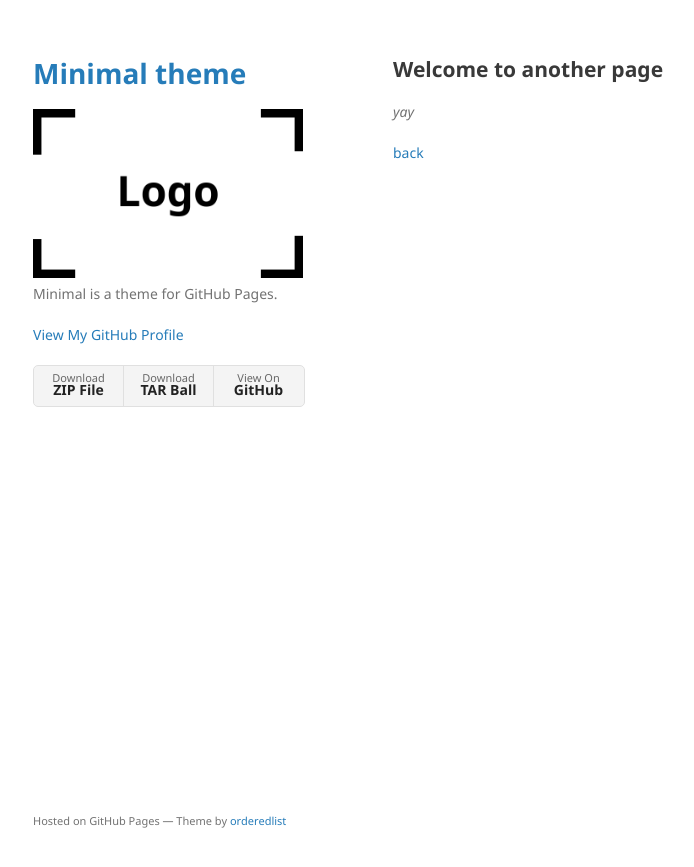
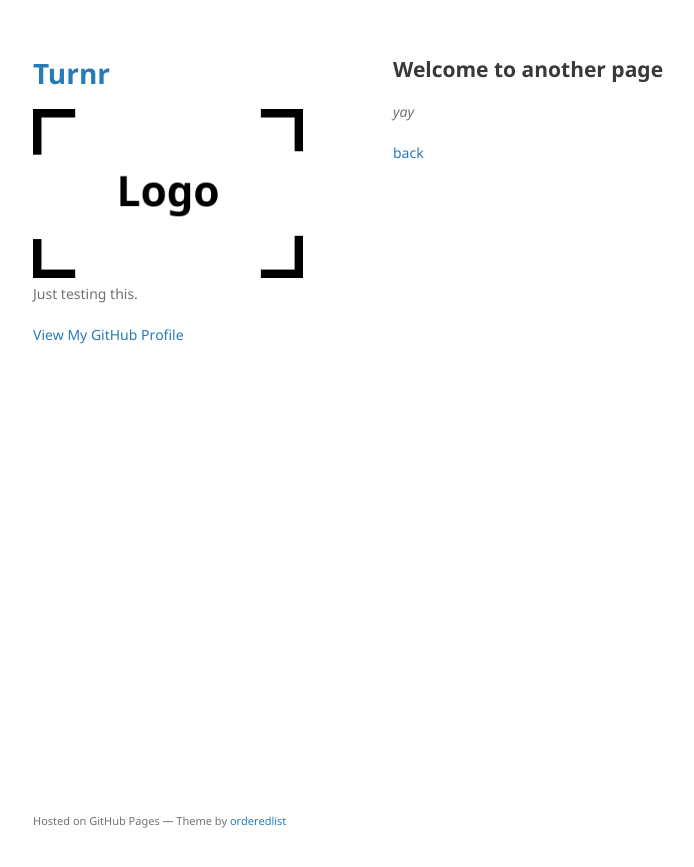
Before and after one commit to TurnrIO/turnrio.github.io, a Jekyll site: the page built from another-page.md, in a window 1280 px wide. Shown: the top 867 px of the page, without its empty margins (177-871 px from the left). Built offline with Jekyll 4.4.1, drawn with Linux system fonts in a browser that asks for light colours; our own code applies the rules of GitHub Pages for plain Markdown files.

Commit message:
Update _config.yml
disabled downloads
changed title

```diff
--- a/_config.yml
+++ b/_config.yml
@@ -1,6 +1,6 @@
-title: Minimal theme
+title: Turnr
 logo: /assets/img/logo.png
-description: Minimal is a theme for GitHub Pages.
-show_downloads: true
+description: Just testing this.
+show_downloads: false
 google_analytics:
 theme: jekyll-theme-minimal
```
